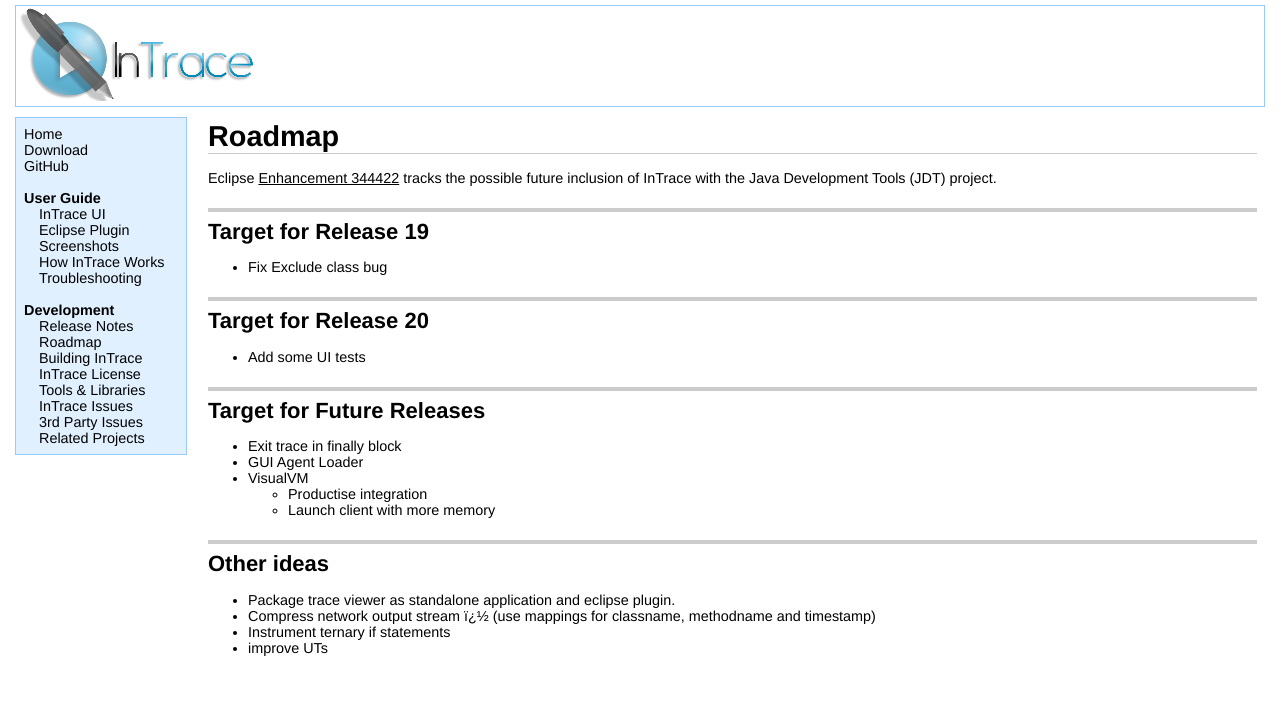
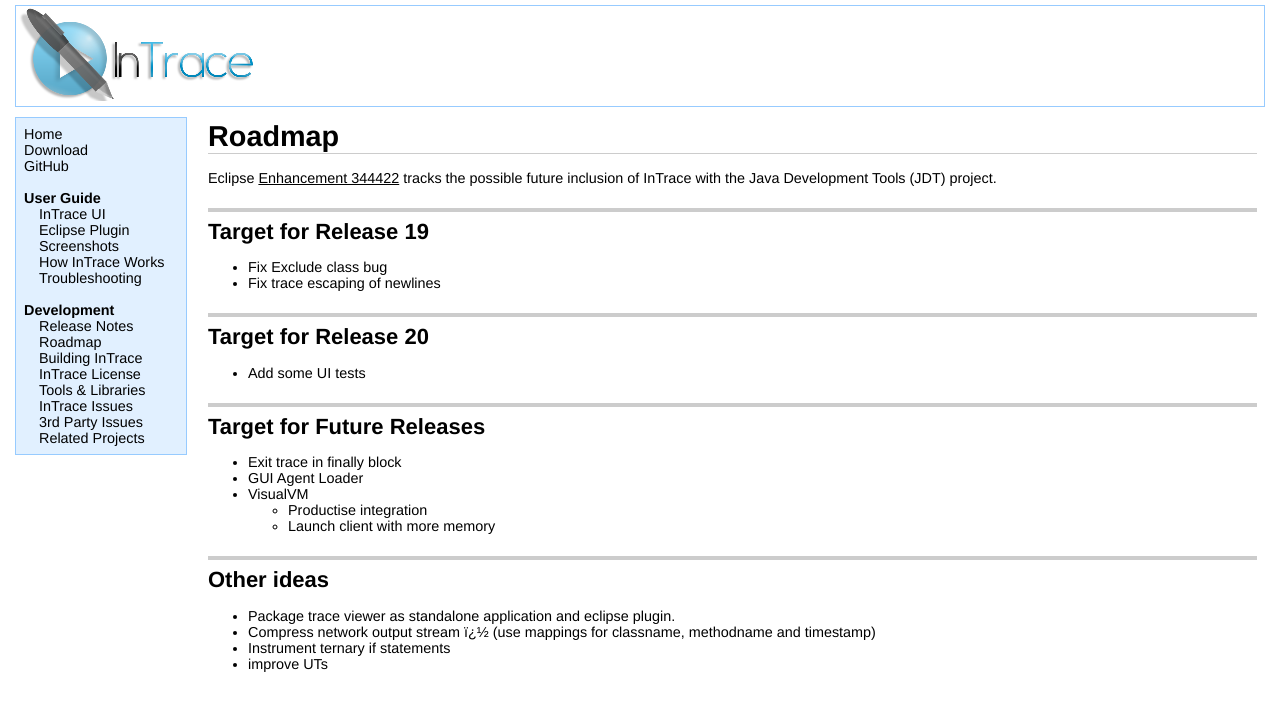
Before and after one commit to mchr3k/org.intrace, a Jekyll site: the page built from roadmap.html, in a window 1280 px wide. Shown: the top 711 px of the page. Built offline with Jekyll 4.4.1, drawn with Linux system fonts in a browser that asks for light colours.

Commit message:
Add extra todo for next release

```diff
--- a/roadmap.html
+++ b/roadmap.html
@@ -9,6 +9,7 @@ title: InTrace - Roadmap
 <h2>Target for Release 19</h2>
 <ul>
 <li>Fix Exclude class bug
+<li>Fix trace escaping of newlines
 </ul>
 
 <h2>Target for Release 20</h2>
```
